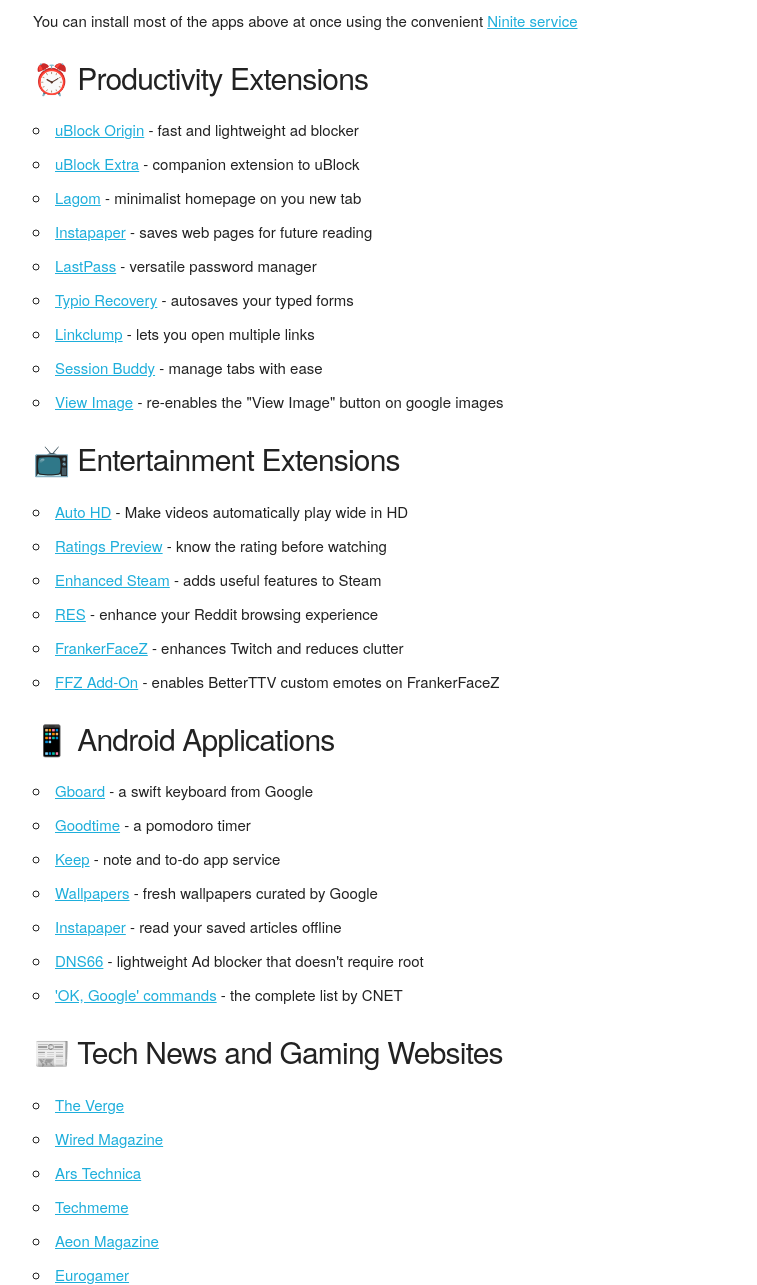
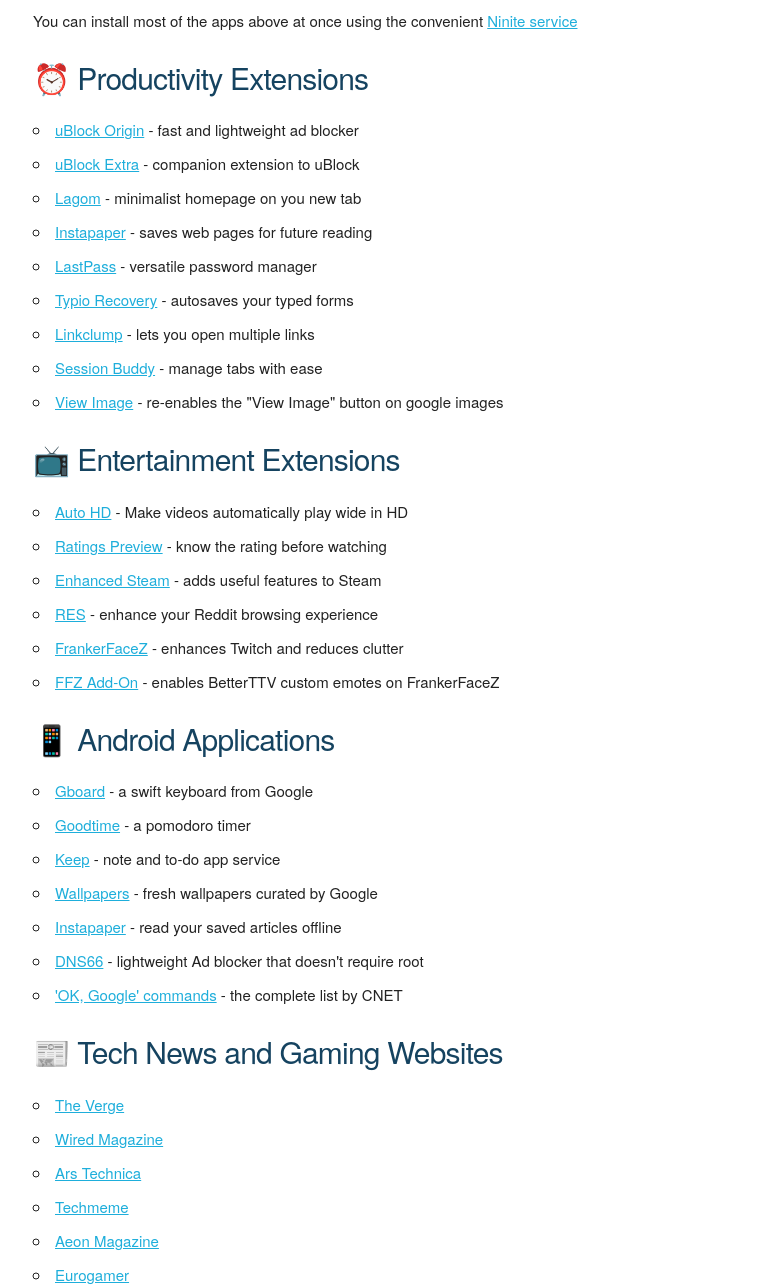
Before and after one commit to ParadiseTanager/ParadiseTanager.github.io, a plain HTML site: page index.html in a window 1280 px wide. Shown: the part 697-1982 px from the top of the page, without its empty margins (127-884 px from the left). Drawn offline with Linux system fonts and the light colour scheme.

Commit message:
Update index.html

```diff
--- a/index.html
+++ b/index.html
@@ -29,7 +29,7 @@
             <h5>Here's a list of applications and extensions that I use on a daily basis</h5>
             </p>
          </section>
-         <h4>🖥️ Windows Applications</h4>
+         <h4><font color="#154360">🖥️ Windows Applications</font></h4>
          <ul>
             <li><a href="https://www.google.com/chrome/">Chrome</a> - probably the most versatile and reliable browser</li>
             <li><a href="https://db.tt/C1qImQP7">Dropbox</a> - cloud storage and file sharing service</li>
@@ -43,7 +43,7 @@
             <li><a href="https://www.videolan.org">VLC player</a> - plays most multimedia files</li>
          </ul>
          <p>You can install most of the apps above at once using the convenient <a href="https://ninite.com/7zip-chrome-irfanview-vlc-dropbox-flux/">Ninite service</a></p>
-         <h4>⏰ Productivity Extensions</h4>
+         <h4><font color="#154360">⏰ Productivity Extensions</font></h4>
          <ul>
             <li><a href="https://chrome.google.com/webstore/detail/ublock-origin/cjpalhdlnbpafiamejdnhcphjbkeiagm?hl=en">uBlock Origin</a> - fast and lightweight ad blocker</li>
             <li><a href="https://chrome.google.com/webstore/detail/ublock-origin-extra/pgdnlhfefecpicbbihgmbmffkjpaplco?hl=en">uBlock Extra</a> - companion extension to uBlock</li>
@@ -55,7 +55,7 @@
             <li><a href="https://chrome.google.com/webstore/detail/session-buddy/edacconmaakjimmfgnblocblbcdcpbko?hl=en">Session Buddy</a> - manage tabs with ease</li>
             <li><a href="https://chrome.google.com/webstore/detail/view-image/jpcmhcelnjdmblfmjabdeclccemkghjk?hl=en">View Image</a> - re-enables the "View Image" button on google images</li>
          </ul>
-         <h4>📺 Entertainment Extensions</h4>
+         <h4><font color="#154360">📺 Entertainment Extensions</font></h4>
          <ul>
             <li><a href="https://chrome.google.com/webstore/detail/auto-hd-for-youtube/koiaokdomkpjdgniimnkhgbilbjgpeak?hl=en">Auto HD</a> - Make videos automatically play wide in HD</li>
             <li><a href="https://chrome.google.com/webstore/detail/ratings-preview-for-youtu/cgbhdenfmgbagncdmgbholejjpmmiank?hl=en">Ratings Preview</a> - know the rating before watching</li>
@@ -64,7 +64,7 @@
             <li><a href="https://chrome.google.com/webstore/detail/frankerfacez/fadndhdgpmmaapbmfcknlfgcflmmmieb?hl=en">FrankerFaceZ</a> - enhances Twitch and reduces clutter</li>
             <li><a href="https://chrome.google.com/webstore/detail/the-ffz-add-on-pack/aiimboljphncldaakcnapfolgnjonlea?hl=en">FFZ Add-On</a> - enables BetterTTV custom emotes on FrankerFaceZ</li>
          </ul>
-         <h4>📱 Android Applications</h4>
+         <h4><font color="#154360">📱 Android Applications</font></h4>
          <ul>
             <li><a href="https://play.google.com/store/apps/details?id=com.google.android.inputmethod.latin&hl=en">Gboard</a> - a swift keyboard from Google</li>
             <li><a href="https://play.google.com/store/apps/details?id=com.apps.adrcotfas.goodtime&hl=en">Goodtime</a> - a pomodoro timer</li>
@@ -74,7 +74,7 @@
             <li><a href="https://f-droid.org/en/packages/org.jak_linux.dns66/">DNS66</a> - lightweight Ad blocker that doesn't require root</li>
             <li><a href="https://www.cnet.com/how-to/complete-list-of-ok-google-commands/">'OK, Google' commands</a> - the complete list by CNET</li>
          </ul>
-         <h4>📰 Tech News and Gaming Websites</h4>
+         <h4><font color="#154360">📰 Tech News and Gaming Websites</font></h4>
          <ul>
             <li><a href="https://www.theverge.com">The Verge</a></li>
             <li><a href="https://www.wired.com">Wired Magazine</a></li>
```
